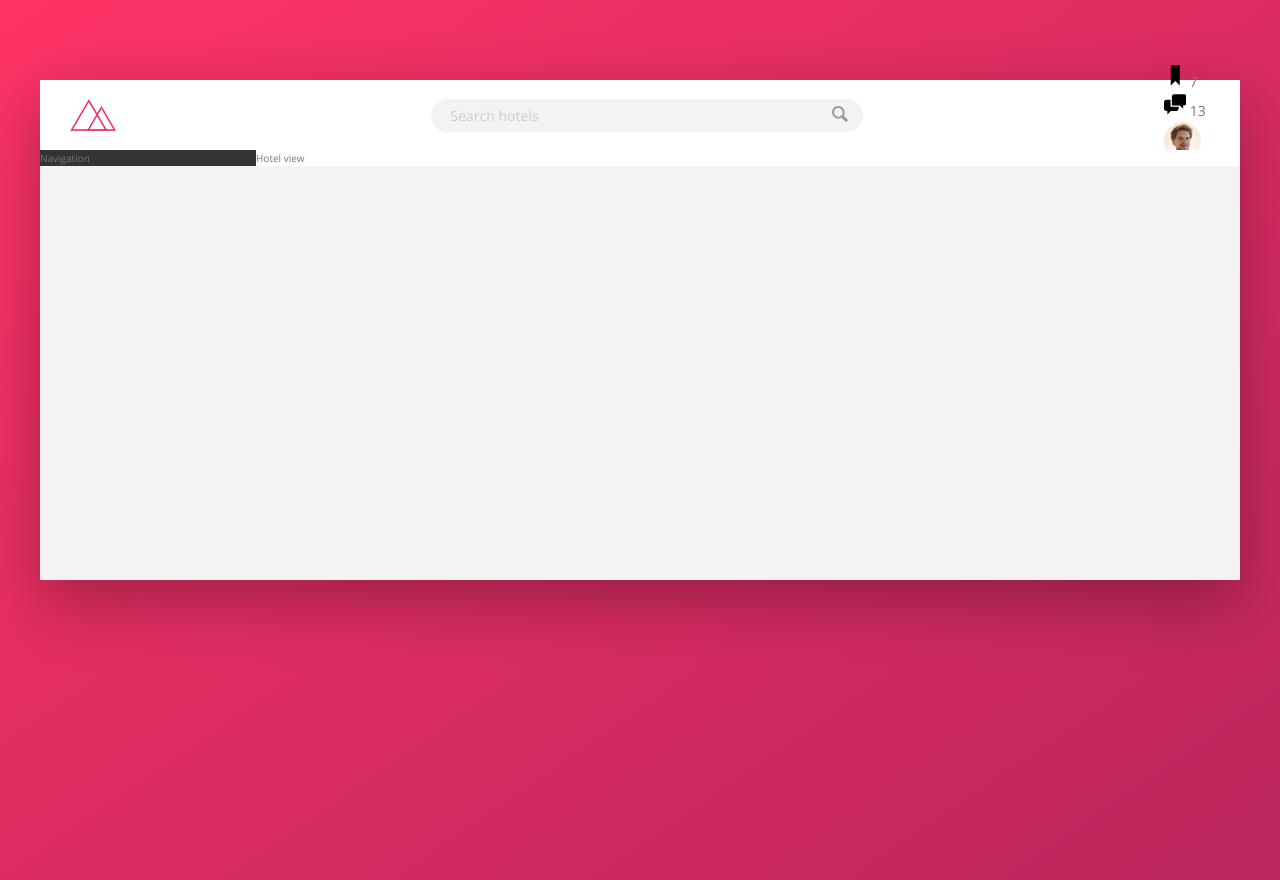
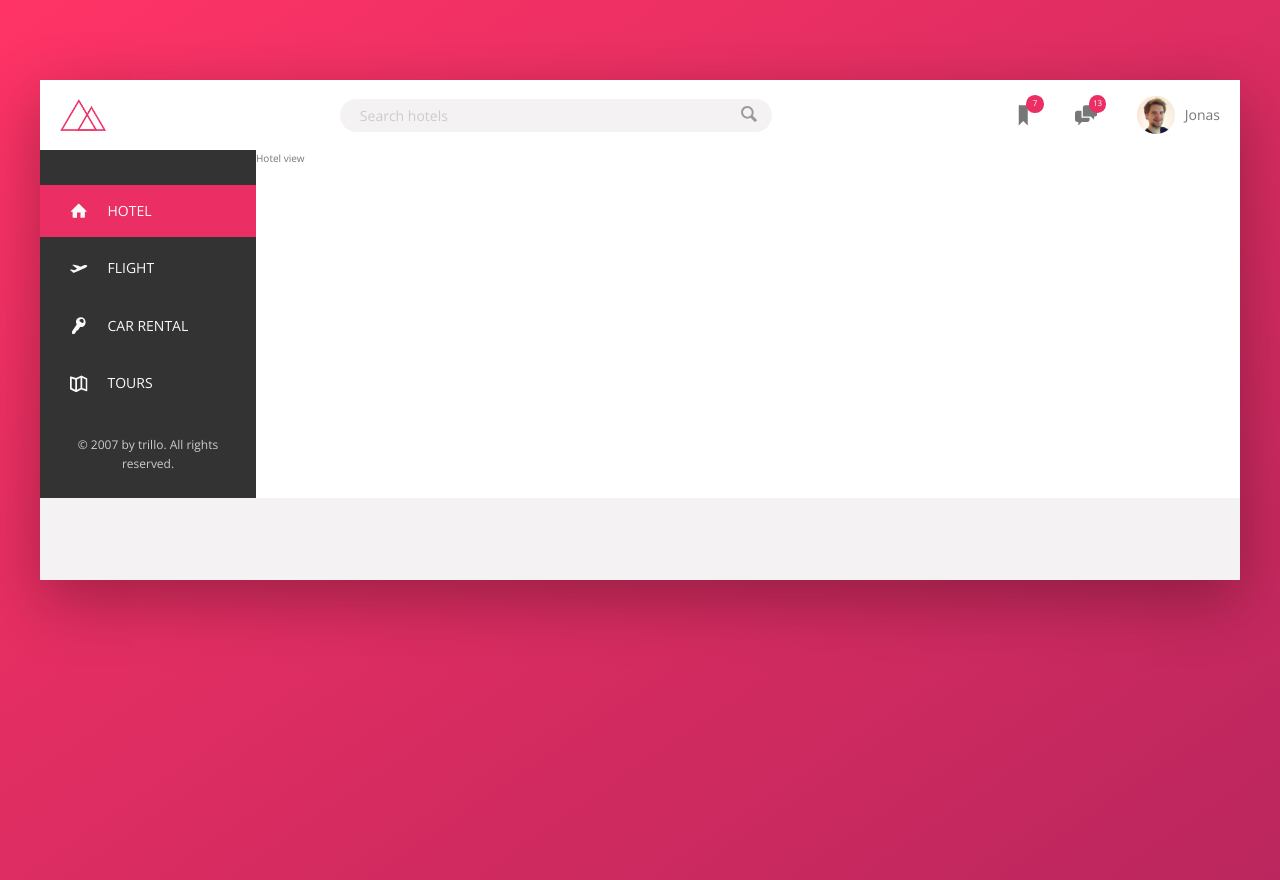
Before and after one commit to Rogger794/trillo, a website: page index.html in a window 1280 px wide. Drawn offline with nearby package versions, Linux system fonts and the light colour scheme; files that its build step writes are made by us from their sources.

Commit message:
finishing header and navigation

```diff
--- a/index.html
+++ b/index.html
@@ -22,14 +22,14 @@
             </svg>
           </button>
         </form>
-        <nav class="use-nav">
-          <div class="user-mav__icon-box">
+        <nav class="user-nav">
+          <div class="user-nav__icon-box">
             <svg class="user-nav__icon">
               <use xlink:href="img/sprite.svg#icon-bookmark"></use>
             </svg>
             <span class="user-nav__notification">7</span>
           </div>
-          <div class="user__icon-box">
+          <div class="user-nav__icon-box">
             <svg class="user-nav__icon">
               <use xlink:href="img/sprite.svg#icon-chat"></use>
             </svg>
@@ -43,7 +43,44 @@
       </header>
       <div class="content">
         <nav class="sidebar">
-          Navigation
+          <ul class="side-nav">
+            <li class="side-nav__item side-nav__item--active">
+              <a href="#" class="side-nav__link">
+                <svg class="side-nav__icon">
+                  <use xlink:href="img/sprite.svg#icon-home"></use>
+                </svg>
+                <span>Hotel</span>
+              </a>
+            </li>
+            <li class="side-nav__item">
+              <a href="#" class="side-nav__link">
+                <svg class="side-nav__icon">
+                  <use xlink:href="img/sprite.svg#icon-aircraft-take-off"></use>
+                </svg>
+                <span>Flight</span>
+              </a>
+            </li>
+            <li class="side-nav__item">
+              <a href="#" class="side-nav__link">
+                <svg class="side-nav__icon">
+                  <use xlink:href="img/sprite.svg#icon-key"></use>
+                </svg>
+                <span>Car rental</span>
+              </a>
+            </li>
+            <li class="side-nav__item">
+              <a href="#" class="side-nav__link">
+                <svg class="side-nav__icon">
+                  <use xlink:href="img/sprite.svg#icon-map"></use>
+                </svg>
+                <span>Tours</span>
+              </a>
+            </li>
+          </ul>
+
+          <div class="sidebar__legal">
+            &copy; 2007 by trillo. All rights reserved.
+          </div>
         </nav>
         <main class="hotel-view">
           Hotel view
--- /dev/null
+++ b/sass/components/_side-nav.scss
@@ -0,0 +1,60 @@
+.side-nav{
+  font-size: 1.4rem;
+  list-style: none;
+  margin-top: 3.5rem;
+
+  &__item{
+    position: relative;
+
+    &:not(:last-child){
+      margin-bottom: .5rem;
+    }
+
+    &::before{
+      content: "";
+      position: absolute;
+      top: 0;
+      left: 0;
+      height: 100%;
+      width: 3px;
+      background-color: var(--color-primary);
+      transform: scaleY(0);
+      transition: transform .2s,
+                  width .4s cubic-bezier(1,0,0,1) .2s,
+                  background-color .1s;
+    }
+
+    &:hover::before,
+    &--active::before{
+      transform: scaleY(1);
+      width: 100%;
+    }
+
+    &:active::before{
+      background-color: var(--color-primary-light);
+    }
+  }
+
+  &__link{
+    &:link,
+    &:visited{
+      color: var(--color-grey-light-1);
+      text-decoration: none;
+      text-transform: uppercase;
+      display: block;
+      padding: 1.5rem 3rem;
+      position: relative;
+      z-index: 10;
+
+      display: flex;
+      align-items: center;
+    }
+  }
+
+  &__icon{
+    width: 1.75rem;
+    height: 1.75rem;
+    margin-right: 2rem;
+    fill: currentColor;
+  }
+}
--- a/sass/components/_user-nav.scss
+++ b/sass/components/_user-nav.scss
@@ -1,27 +1,49 @@
 .user-nav{
+  align-self: stretch;
+  display: flex;
+  align-items: center;
+
+  & > *{
+    padding: 0 2rem;
+    cursor: pointer;
+    height: 100%;
+    display: flex;
+    align-items: center;
+  }
+
+  & > *:hover{
+    background-color: var(--color-grey-light-2);
+  }
+
   &__icon-box{
-
+    position: relative;
   }
 
   &__icon{
     height: 2.25rem;
     width: 2.25rem;
+    fill: var(--color-grey-dark-2);
   }
 
   &__notification{
+    font-size: .8rem;
+    height: 1.75rem;
+    width: 1.75rem;
+    border-radius: 50%;
+    background-color: var(--color-primary);
+    color: #fff;
+    position: absolute;
+    top: 1.5rem;
+    right: 1.1rem;
 
-  }
-
-  &__user{
-
+    display: flex;
+    justify-content: center;
+    align-items: center;
   }
 
   &__user-photo{
     height: 3.75rem;
     border-radius: 50%;
-  }
-
-  &__user-name{
-
+    margin-right: 1rem;
   }
 }
--- a/sass/layouts/_header.scss
+++ b/sass/layouts/_header.scss
@@ -10,6 +10,6 @@
 
   &__logo{
     height: 3.25rem;
-    margin-left: 3rem;
+    margin-left: 2rem;
   }
 }
--- a/sass/layouts/_sidebar.scss
+++ b/sass/layouts/_sidebar.scss
@@ -2,4 +2,15 @@
   background-color: var(--color-grey-dark-1);
 
   flex: 0 0 18%;
+
+  display: flex;
+  flex-direction: column;
+  justify-content: space-between;
+
+  &__legal{
+    font-size: 1.2rem;
+    text-align: center;
+    color: var(--color-grey-light-4);
+    padding: 2.5rem;
+  }
 }
--- a/sass/main.scss
+++ b/sass/main.scss
@@ -4,6 +4,7 @@
 
 @import "components/search";
 @import "components/user-nav";
+@import "components/side-nav";
 
 @import "layouts/container";
 @import "layouts/content";
```
